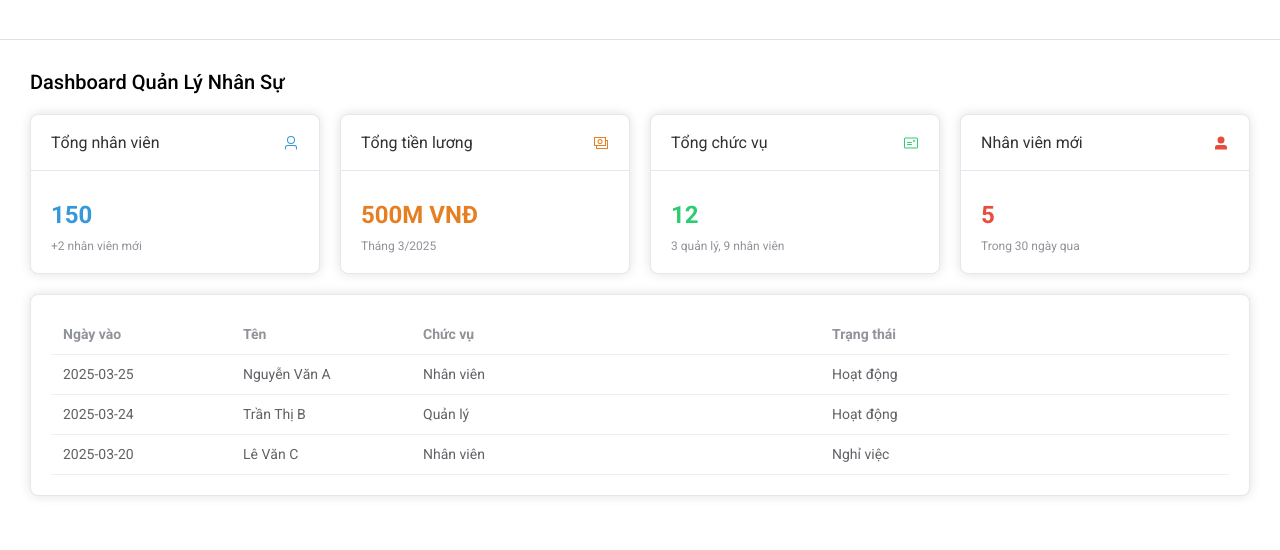
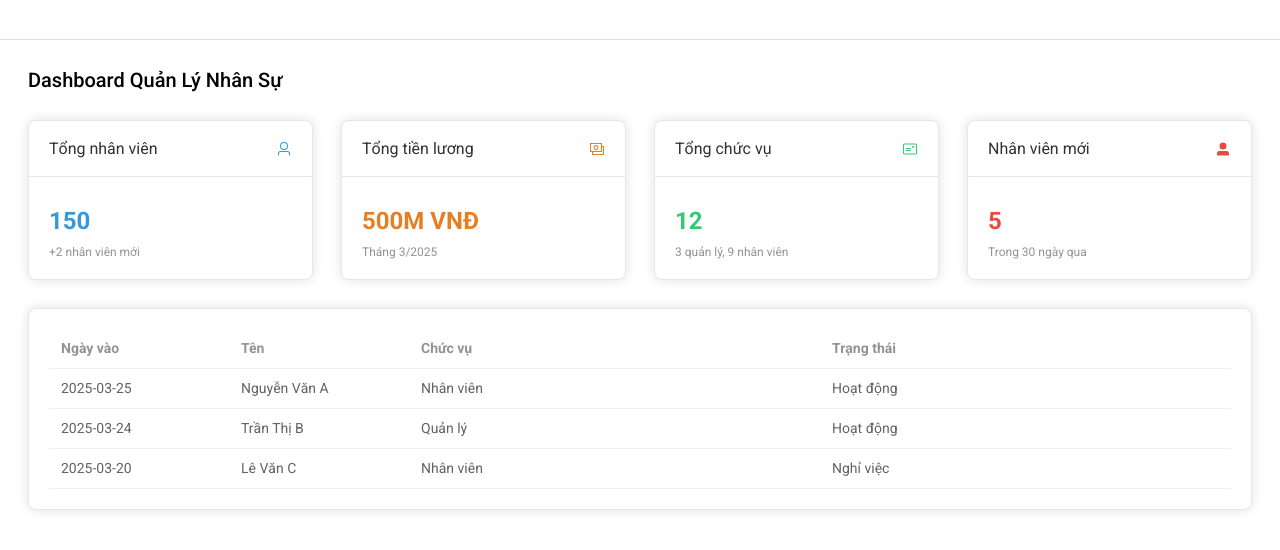
Before and after one commit to vietanhyoyo/nuxt-js-base, a Nuxt app: page /admin/dashboard in a window 1280 px wide. Shown: the top 550 px of the page. Built offline with nearby package versions, Linux system fonts and the light colour scheme.

Commit message:
fix ui card, color

```diff
--- a/pages/admin/dashboard/index.vue
+++ b/pages/admin/dashboard/index.vue
@@ -3,7 +3,7 @@
   <div class="dashboard-container">
     <h1 class="h1 title">Dashboard Quản Lý Nhân Sự</h1>
 
-    <vc-row :gutter="20">
+    <vc-row :gutter="28">
       <vc-col v-for="(stat, index) in stats" :key="index" :span="6">
         <StatCard v-bind="stat" />
       </vc-col>
@@ -81,9 +81,12 @@ const tableData = [
 
 <style scoped>
 .dashboard-container {
-  padding: 10px;
+  padding: 8px;
 }
 .title {
-  margin-bottom: 20px;
+  margin-bottom: 28px;
+}
+.table-card {
+  margin-top: 28px;
 }
 </style>
--- a/pages/admin/dashboard/stat-card.vue
+++ b/pages/admin/dashboard/stat-card.vue
@@ -25,9 +25,6 @@ defineProps({
 </script>
 
 <style scoped>
-.stat-card {
-  margin-bottom: 20px;
-}
 .card-header {
   display: flex;
   justify-content: space-between;
```
